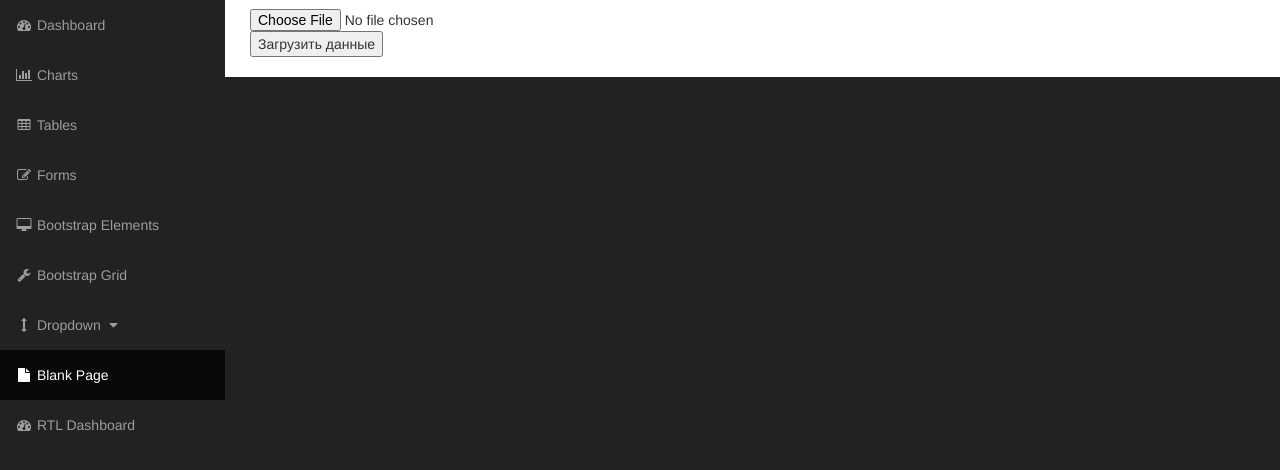
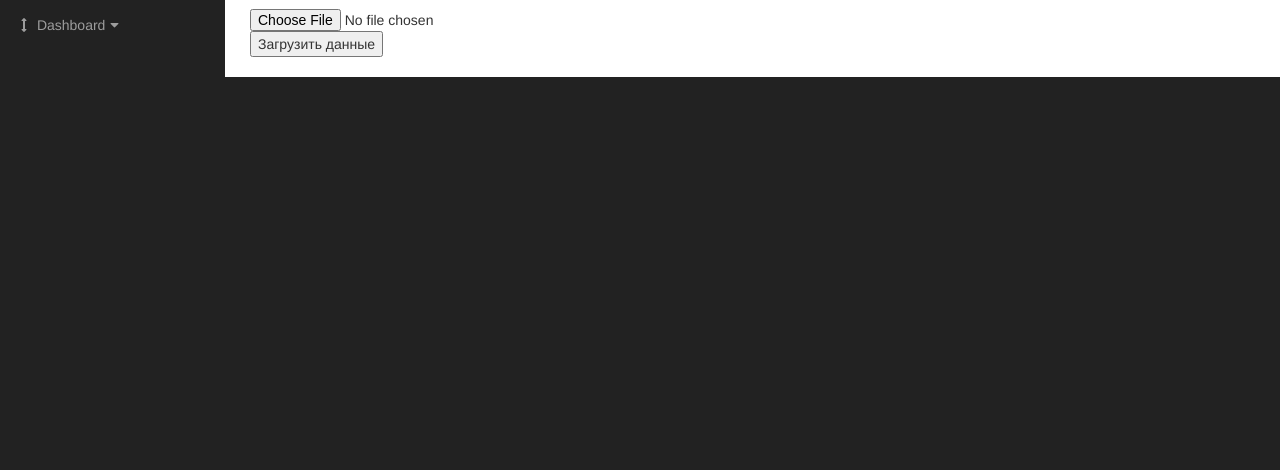
Before and after one commit to vstu-cad-stuff/ProEQ, a Flask app: template templates/load.html in a window 1280 px wide. Shown: the part 51-521 px from the top of the page. Run offline with Flask 2, Linux system fonts and the light colour scheme; the template is opened without the code that fills it, so the values that code supplies are empty; grey boxes labelled with a size stand in for pictures from a placeholder-image service; some libraries are stand-ins or nearby versions.

Commit message:
upd urls & add logout functional

```diff
--- a/templates/load.html
+++ b/templates/load.html
@@ -139,7 +139,7 @@
                         </li>
                         <li class="divider"></li>
                         <li>
-                            <a href="#"><i class="fa fa-fw fa-power-off"></i> Log Out</a>
+                            <a href="{{ url_for('user.logout') }}"><i class="fa fa-fw fa-power-off"></i> Log Out</a>
                         </li>
                     </ul>
                 </li>
@@ -148,40 +148,22 @@
             <div class="collapse navbar-collapse navbar-ex1-collapse">
                 <ul class="nav navbar-nav side-nav">
                     <li>
-                        <a href="index.html"><i class="fa fa-fw fa-dashboard"></i> Dashboard</a>
-                    </li>
-                    <li>
-                        <a href="charts.html"><i class="fa fa-fw fa-bar-chart-o"></i> Charts</a>
-                    </li>
-                    <li>
-                        <a href="tables.html"><i class="fa fa-fw fa-table"></i> Tables</a>
-                    </li>
-                    <li>
-                        <a href="forms.html"><i class="fa fa-fw fa-edit"></i> Forms</a>
-                    </li>
-                    <li>
-                        <a href="bootstrap-elements.html"><i class="fa fa-fw fa-desktop"></i> Bootstrap Elements</a>
-                    </li>
-                    <li>
-                        <a href="bootstrap-grid.html"><i class="fa fa-fw fa-wrench"></i> Bootstrap Grid</a>
-                    </li>
-                    <li>
-                        <a href="javascript:;" data-toggle="collapse" data-target="#demo"><i class="fa fa-fw fa-arrows-v"></i> Dropdown <i class="fa fa-fw fa-caret-down"></i></a>
+                        <a href="javascript:;" data-toggle="collapse" data-target="#demo"><i class="fa fa-fw fa-arrows-v"></i> Dashboard<i class="fa fa-fw fa-caret-down"></i></a>
                         <ul id="demo" class="collapse">
                             <li>
-                                <a href="#">Dropdown Item</a>
+                                <a href="/dashboard">Main page</a>
                             </li>
                             <li>
-                                <a href="#">Dropdown Item</a>
+                                <a href="/dashboard/load">Load data</a>
                             </li>
+                            <!-- <li>
+                                <a href="/dashboard/analyze">Analyze data</a>
+                            </li> -->
                         </ul>
                     </li>
-                    <li class="active">
+                    <!-- <li class="active">
                         <a href="blank-page.html"><i class="fa fa-fw fa-file"></i> Blank Page</a>
-                    </li>
-                    <li>
-                        <a href="index-rtl.html"><i class="fa fa-fw fa-dashboard"></i> RTL Dashboard</a>
-                    </li>
+                    </li> -->
                 </ul>
             </div>
             <!-- /.navbar-collapse -->
--- a/webapp.py
+++ b/webapp.py
@@ -15,7 +15,7 @@ def dashboard():
 @login_required
 def dashboard_analyze(file=None):
     if request.method == 'GET':
-        return render_template('analyze.html', file=request.args['file'])
+        return render_template('analyze.html', args={'file': request.args['file']})
     elif request.method == 'POST':
         folder = app.config['UPLOAD_FOLDER']
         filename = path.join(folder, secure_filename(request.args['file']))
```
Also changed, not shown: templates/analyze.html (+17 -3 lines), templates/dashboard.html (+16 -2 lines).
